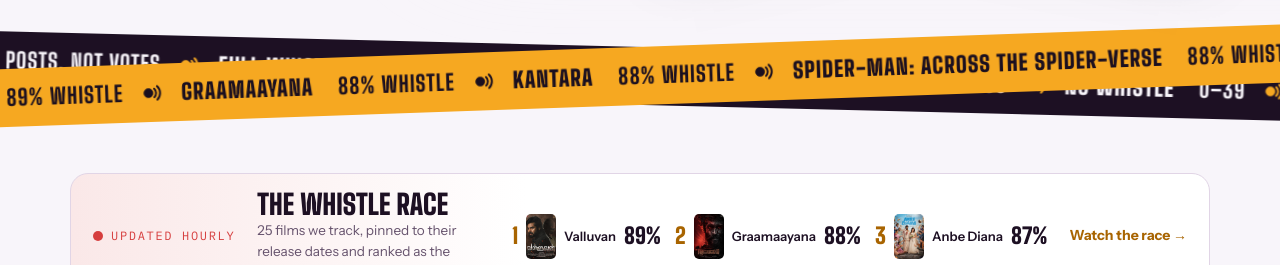
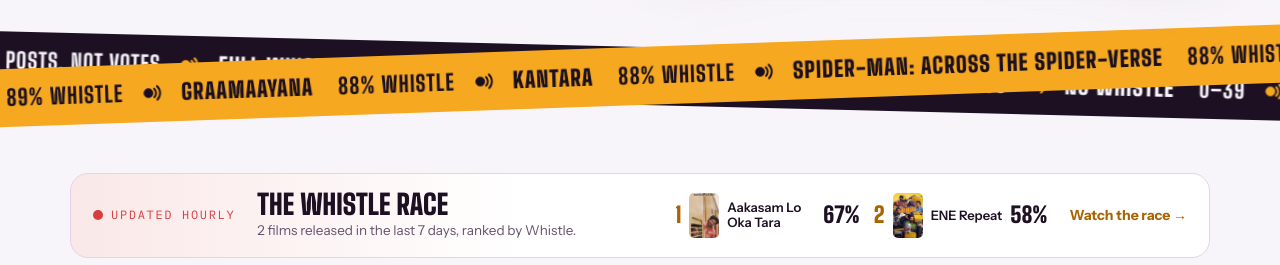
Before and after one commit to wakandainnovations/whistle-site, an Astro site: page / in a window 1280 px wide. Shown: the part 687-952 px from the top of the page. Built offline with nearby package versions, Linux system fonts and the light colour scheme; Astro itself is replaced by a stand-in of ours.

Commit message:
Homepage race teaser: rank films released in the last 7 days
The Whistle Race card now ranks only films running this week (release
day plus six days) by Whistle, and says how many there are. With no
release that week it stays up without a ranking instead of disappearing.

Co-Authored-By: Claude Opus 5.5 <noreply@anthropic.com>

```diff
--- a/src/pages/index.astro
+++ b/src/pages/index.astro
@@ -11,7 +11,7 @@ import Sparkline from '../components/Sparkline.astro';
 import { SITE, LANGUAGES } from '../site.config';
 import { TIERS, whistleScore, tierFor, scoreLabel, compact } from '../lib/score';
 import { plain } from '../lib/plain';
-import { nowShowing, runLabel, mostTalked, talkOf, inRace, scoreSolid } from '../lib/now';
+import { nowShowing, runLabel, mostTalked, talkOf, inRace, scoreSolid, daysToRelease } from '../lib/now';
 
 type Film = CollectionEntry<'films'>;
 const all = await getFilms();
@@ -36,9 +36,14 @@ const platformCounts = new Map<string, number>();
 picks.forEach((f) => f.data.watch.forEach((p) => platformCounts.set(p, (platformCounts.get(p) ?? 0) + 1)));
 const platforms = [...platformCounts.entries()].sort((a, b) => b[1] - a[1]).map(([p]) => p);
 
-// The Whistle Race teaser: AuraService films with enough talk (hasEnoughTalk) are in the race; the top three scored ones with a poster lead
+// The Whistle Race teaser: AuraService films with enough talk (hasEnoughTalk) are in the race. It ranks
+// the ones running now, released in the last RUNNING_DAYS days (today is day 1), by Whistle; the top
+// three with a poster show. The site rebuilds with every sync, so "today" stays current.
+const RUNNING_DAYS = 7;
 const raceFilms = all.filter(inRace);
-const raceTop = topScores.filter((f) => inRace(f) && f.data.poster).slice(0, 3);
+const isRunning = (f: Film) => { const d = daysToRelease(f); return d !== null && d <= 0 && d > -RUNNING_DAYS; };
+const running = topScores.filter((f) => inRace(f) && isRunning(f));
+const raceTop = running.filter((f) => f.data.poster).slice(0, 3);
 
 // In theatres or out within a week, most posts first (src/lib/now.ts). Real films only.
 const talked = mostTalked(all, 5);
@@ -124,16 +129,18 @@ const whyLine = (f: Film) => {
       </div>
     </section>
 
-    {raceTop.length > 0 && (
+    {raceFilms.length > 0 && (
       <section class="wrap race-teaser">
         <a class="rt-card" href="/race">
           <span class="rt-live"><i></i>Updated hourly</span>
-          <span class="rt-copy"><b>The Whistle Race</b><span>{raceFilms.length} films we track, pinned to their release dates and ranked as the crowd posts.</span></span>
-          <span class="rt-top">
+          <span class="rt-copy"><b>The Whistle Race</b><span>{running.length > 0
+            ? `${running.length} ${running.length === 1 ? 'film' : 'films'} released in the last ${RUNNING_DAYS} days, ranked by Whistle.`
+            : `${raceFilms.length} films we track, pinned to their release dates. Nothing released in the last ${RUNNING_DAYS} days.`}</span></span>
+          {raceTop.length > 0 && <span class="rt-top">
             {raceTop.map((f, i) => (
               <span class="rt-f"><span class="rt-rank num">{i + 1}</span><img src={f.data.poster!.replace('/w500/', '/w185/')} alt="" loading="lazy" /><span class="rt-t">{f.data.title}</span><span class="rt-s num">{scoreOf(f)}%</span></span>
             ))}
-          </span>
+          </span>}
           <span class="rt-go">Watch the race →</span>
         </a>
       </section>
```
